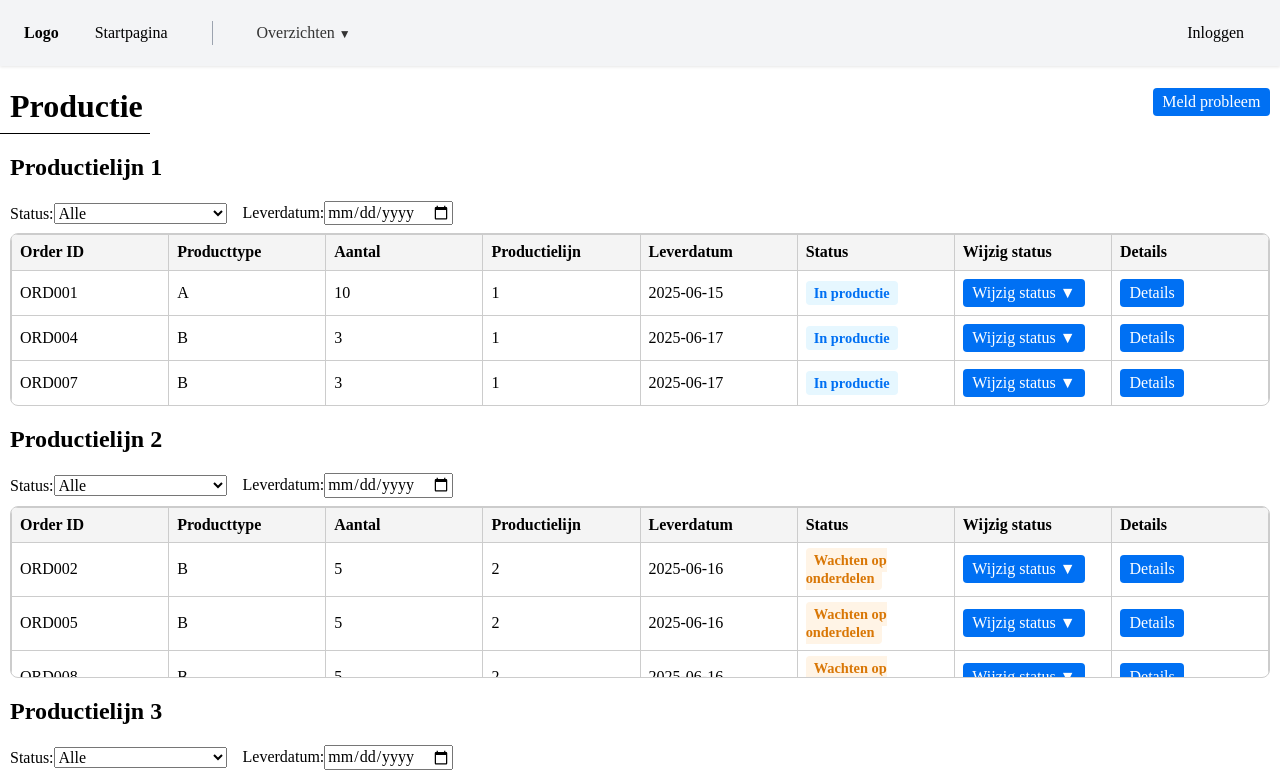
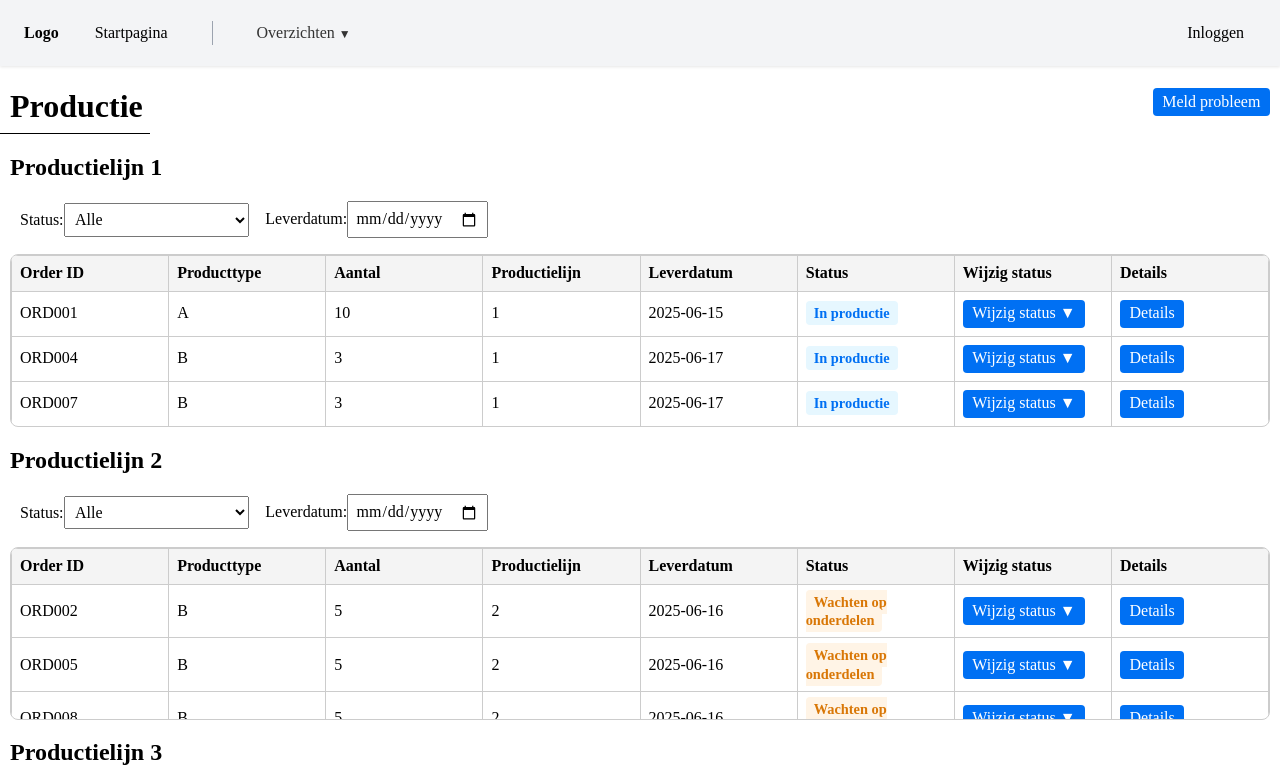
Before and after one commit to ZuydUniversity/2425-B2C6-B2B-2-Frontend, a Next.js app: page /production in a window 1280 px wide. Shown: the top 776 px of the page. Built offline with nearby package versions, Linux system fonts and the light colour scheme.

Commit message:
fix formatting issues

```diff
--- a/src/pages/production.module.scss
+++ b/src/pages/production.module.scss
@@ -196,10 +196,17 @@
 }
 
 .filters {
+  padding-left: 10px;
   display: flex;
   gap: 1rem;
-  margin-bottom: 0.5rem;
   align-items: center;
+  margin-bottom: 1rem;
+}
+
+.filters input,
+.filters select {
+  padding: 0.4rem;
+  font-size: 1rem;
 }
 
 .textArea {
```
